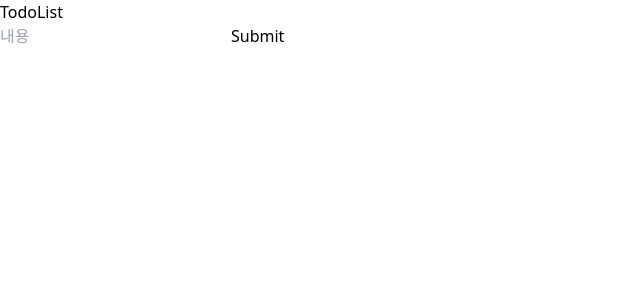
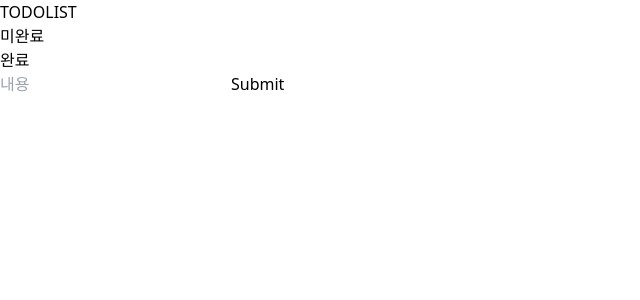
Before and after one commit to imfreeman1/todos, a Next.js app: page / in a window 1280 px wide. Shown: the top 300 px of the page, without its empty margins (0-640 px from the left). Built offline with nearby package versions, Linux system fonts and the light colour scheme.

Commit message:
Todo 기능 추가.  - remove 기능 추가  - 완료와 미완료 div 분할

```diff
--- a/src/Components/Todos/TodoContainer.tsx
+++ b/src/Components/Todos/TodoContainer.tsx
@@ -3,18 +3,27 @@ import TodoPresent from './TodoPresent';
 import App from 'next/app';
 import { useDispatch, useSelector } from 'react-redux';
 import { RootState } from 'src/Redux/Store';
-import { setTodo } from 'src/Redux/action';
+import { removeTodo, setTodo } from 'src/Redux/action';
 import { v4 } from 'uuid';
 
 // interface는 객체를 만들 때, 사용하는 것 같음.
 
+interface IPayload {
+	id : string;
+	content: string;
+}
+
 const TodoContainer: React.FC = () => {
-	const todoList = useSelector((state: RootState) => state.todo);
-	console.log(todoList);
+	const {TodoTask, CompleteTask} = useSelector((state: RootState) => state.todo);
 	const inputRef = useRef<HTMLInputElement>(null);
 	const dispatch = useDispatch();
+	const focusRef = useRef<HTMLLIElement>();
 
-	const removeHandler = () => {};
+	const removeHandler = (event: MouseEvent) => {
+		const target = event.target as HTMLButtonElement;
+		const selectedId:IPayload = {id:target.parentNode.id};
+		dispatch(removeTodo( selectedId));
+	};
 
 	const handleSubmit = (event: MouseEvent) => {
 		event.preventDefault();
@@ -26,10 +35,11 @@ const TodoContainer: React.FC = () => {
 	};
 	return (
 		<TodoPresent
-			todoList={todoList}
+			TodoTask={TodoTask}
 			handleSubmit={handleSubmit}
 			inputRef={inputRef}
-			onClick={removeHandler}
+			removeHandler={removeHandler}
+			focusRef={focusRef}
 		/>
 	);
 };
--- a/src/Components/Todos/TodoPresent.tsx
+++ b/src/Components/Todos/TodoPresent.tsx
@@ -1,5 +1,6 @@
 import React, { MouseEvent, RefObject } from 'react';
 import Button from '../Button/Button';
+import Todo from 'src/Constants/TodoConstants';
 
 interface ITodo {
 	id: string;
@@ -7,41 +8,80 @@ interface ITodo {
 }
 
 interface Props {
-	todoList: ITodo[];
-	handleSubmit(event: MouseEvent): void;
+	TodoTask: ITodo[];
+	handleSubmit(event: React.MouseEvent<HTMLInputElement>): void;
 	inputRef: RefObject<HTMLInputElement>;
-	onClick(): void;
+	focusRef: RefObject<HTMLSpanElement>;
+	removeHandler(event: React.MouseEvent<HTMLButtonElement>): void;
 }
 
-const TodoPresent = ({ todoList, handleSubmit, inputRef, onClick }: Props) => {
+const TodoPresent = ({ TodoTask, handleSubmit, inputRef, removeHandler, focusRef }: Props) => {
 	return (
 		<section className="grid grid-cols-8 grid-rows-8 w-screen h-screen">
-			<div className=" col-start-3 col-span-4 row-start-2 row-span-6 bg-orange-200 flex flex-col items-center rounded-lg shadow-xl">
+			<div className=" col-start-2 col-span-6 row-start-2 row-span-6 bg-orange-200 flex flex-col items-center rounded-lg drop-shadow-xl">
 				<div className="my-6">
-					<h1 className="font-bold text-6xl">TodoList</h1>
+					<h1 className="font-bold text-6xl tracking-wider">{Todo.title}</h1>
 				</div>
-				<div className=" w-2/3 border-2 border-black rounded-lg p-3 grow">
+				<div className='flex w-5/6 gap-12 grow'>
+				<div className=" w-2/3 border-2 border-black rounded-lg p-3 ">
+					<h2 className=' text-center border-b-2'>
+						미완료
+					</h2>
 					<ul>
-						{todoList.map((todo, idx) => (
+						{TodoTask.map((todo) => (
 							<li
 								className="flex my-2 gap-2 justify-start"
-								key={idx}
+								key={todo.id}
+								id = {todo.id}
 							>
 								<input type="checkbox" />
-								<span className="grow">{todo.content}</span>
+								<span
+									className="grow"
+								>
+									{todo.content}
+								</span>
 								<Button
 									className=""
 									content="삭제"
-									onClick={onClick}
+									onClick={(event) => removeHandler(event)}
 									type="button"
 								/>
 							</li>
 						))}
 					</ul>
 				</div>
+				<div className=" w-2/3 border-2 border-black rounded-lg p-3 grow">
+					<h2 className=' text-center border-b-2'>
+						완료
+					</h2>
+					<ul>
+						{TodoTask.map((todo) => (
+							<li
+								className="flex my-2 gap-2 justify-start"
+								key={todo.id}
+								id = {todo.id}
+							>
+								<input type="checkbox" />
+								<span
+									className="grow"
+								>
+									{todo.content}
+								</span>
+								<Button
+									className=""
+									content="삭제"
+									onClick={(event) => removeHandler(event)}
+									type="button"
+								/>
+							</li>
+						))}
+					</ul>
+				</div>
+				</div>
 				<form className="my-4 gap-2 flex">
 					<input
 						className=" placeholder:bg-white border-2 border-black rounded-md p-1"
+						type="text"
 						placeholder="내용"
 						ref={inputRef}
 					/>
--- /dev/null
+++ b/src/Constants/TodoConstants.tsx
@@ -0,0 +1,5 @@
+const Todo = {
+  title:`${'todoList'.toUpperCase()}`
+ }
+
+ export default Todo;
--- a/src/Redux/action.tsx
+++ b/src/Redux/action.tsx
@@ -1,3 +1,3 @@
 import { todoSlice } from './todoSlice';
 
-export const { setTodo } = todoSlice.actions;
+export const { setTodo, removeTodo } = todoSlice.actions;
--- a/src/Redux/todoSlice.tsx
+++ b/src/Redux/todoSlice.tsx
@@ -7,14 +7,28 @@ interface Todo {
 
 type State = Todo[];
 
-const todoInitState: State = [];
+interface InitState {
+	TodoTask : State;
+	CompleteTask : State;
+}
+const todoInitState: InitState = {
+	TodoTask: [],
+	CompleteTask: []
+};
 
 export const todoSlice = createSlice({
 	name: 'todo',
 	initialState: todoInitState,
 	reducers: {
-		setTodo: (state, { payload }: PayloadAction<Todo>): State => {
-			state = [...state, payload];
+		setTodo: (state, { payload }: PayloadAction<Todo>): InitState => {
+			state.TodoTask = [...state.TodoTask, payload];
+			return state;
+		},
+		removeTodo: (state, { payload }: PayloadAction<Todo>): InitState => {
+			console.log(payload);
+			state.TodoTask = state.TodoTask.filter(({ id }) => {
+				id !== payload.id;
+			});
 			return state;
 		},
 	},
```
